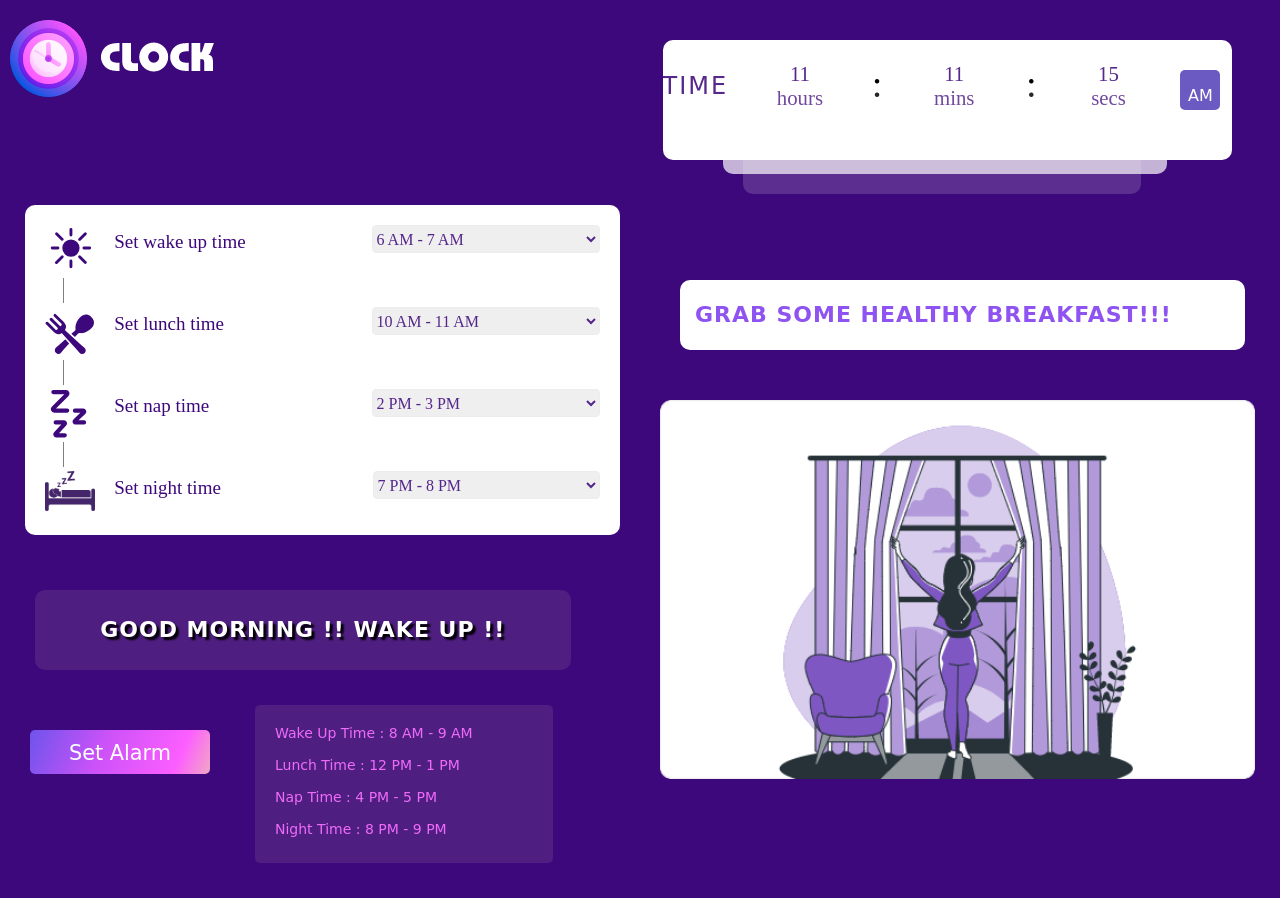
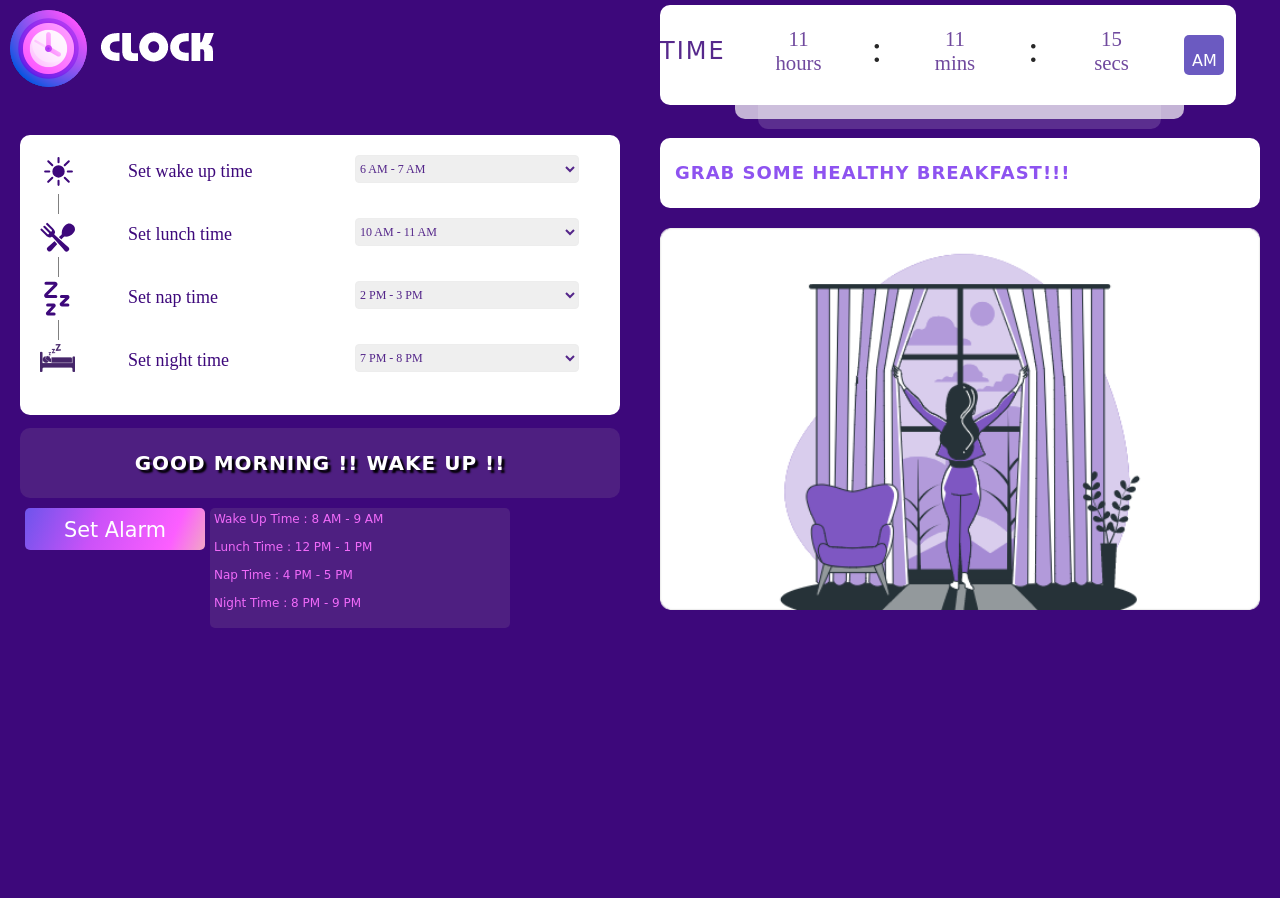
Before and after one commit to rohit-sde/clockify, a plain HTML site: page index.html in a window 1280 px wide. After the commit the page ends 800 px from the top, so only its background shows below. Drawn offline with Linux system fonts and the light colour scheme.

Commit message:
finl update for UX/UI

```diff
--- a/index.html
+++ b/index.html
@@ -22,13 +22,13 @@
           <div class="clock">
             <img src="./clock-logo/clock_logo.png" alt="clock" />
           </div>
-          <div class="message-1">
+          <!-- <div class="message-1">
             <p class="message" id="pera1"></p>
-          </div>
+          </div> -->
         </div>
 
         <div class="col col-2">
-          <div class="digitalClock" onclick="function1()">
+          <div class="digitalClock">
             <div class="timer">
               <div class="time">TIME
 
@@ -62,7 +62,7 @@
         <div class="col col-1">
           <div class="timeTable">
             <div class="wake">
-              <img src="./img/wake_up.svg" alt="" width="50px" />
+              <img src="./img/wake_up.svg" alt="" width="35px" />
               <span class="text">Set wake up time</span>
               <select name="selectWake" class="selectOne" id="slotOne">
                 <option value="6">6 AM - 7 AM</option>
@@ -94,7 +94,7 @@
             </div>
             <div class="vertical"></div>
             <div class="lunch">
-              <img src="./img/lunch_time.svg" alt="" width="50px" />
+              <img src="./img/lunch_time.svg" alt="" width="35px" />
               <span class="text">Set lunch time</span>
               <select name="selectLunch" class="selectOne" id="slotTwo">
                 <option value="10">10 AM - 11 AM</option>
@@ -125,7 +125,7 @@
             </div>
             <div class="vertical"></div>
             <div class="nap">
-              <img src="./img/nap_time.svg" alt="" width="50px" />
+              <img src="./img/nap_time.svg" alt="" width="35px" />
               <span class="text">Set nap time</span>
               <select name="selectNap" class="selectOne" id="slotThree">
                 <option value="14">2 PM - 3 PM</option>
@@ -156,7 +156,7 @@
             </div>
             <div class="vertical"></div>
             <div class="night">
-              <img src="./img/night_time.png" alt="" width="50px" />
+              <img src="./img/night_time.png" alt="" width="35px" />
               <span class="text">Set night time</span>
               <select name="selectNight" class="selectOne" id="slotFour">
                 <option value="19">7 PM - 8 PM</option>
@@ -195,10 +195,9 @@
               <button class="alarm" onclick="function2()">
                 <span class="a1">Set Alarm</span>
               </button>
-
-              <div class="message-2">
+              <!-- <div class="message-2">
                 <p class="message" id="pera2"></p>
-              </div>
+              </div> -->
             </div>
             <div class="guide">
               <div class="none">
--- a/index.js
+++ b/index.js
@@ -1,24 +1,7 @@
 let timeText = document.getElementById("timeText");
 let greetText = document.getElementById("greetText");
-let slotOne = document.getElementById("slotOne").value;
-let slotTwo = document.getElementById("slotTwo").value;
-let slotThree = document.getElementById("slotThree").value;
-let slotFour = document.getElementById("slotFour").value;
 
-function function1() {
-  let pera1 = document.getElementById("pera1");
-  pera1.innerHTML = `The message and Image will change according to the time`;
-  pera1.style.cssText =
-    "height: auto; padding: 8px; border-Radius:10px; background-color: #fff;";
-}
 function function2() {
-  // ================ for Messages =============
-  let pera2 = document.getElementById("pera2");
-  pera2.innerHTML = `Time will be updated here after clicking on  "Set Alarm"`;
-
-  pera2.style.cssText =
-    "height: 88px; padding: 8px; border-Radius:10px; background-color: #fff;";
-
   // Check if the alarm should be triggered
   const slotOne = document.getElementById("slotOne").value;
   const slotTwo = document.getElementById("slotTwo").value;
--- a/style.css
+++ b/style.css
@@ -9,8 +9,8 @@ body {
   background-color: #3d087b;
 }
 .container {
-  margin: 5px;
-  margin-top: 20px;
+  width: auto;
+  height: auto;
 }
 
 /* ---- for logo and Real Time Style start ---- */
@@ -25,20 +25,12 @@ body {
 }
 
 /*------- logo and message style start ------*/
-.row-1 .col-1 {
-  margin-left: 5px;
-  display: flex;
+.row-1 .col-1 img {
+  margin: 10px;
 }
 
 /* ---- Message style start ---- */
-.message-1 {
-  width: 220px;
-  margin-top: 20px;
-  margin-left: 20%;
-  font-size: 18px;
-  padding: 5px;
-  border-radius: 10px;
-}
+
 @media screen and (max-width: 431px) {
   .message-1 {
     margin-left: auto;
@@ -50,9 +42,9 @@ body {
 /*------- logo and message style End ------*/
 /*---- Real time style started -----*/
 .digitalClock {
-  margin-top: 20px;
+  margin: 5px;
   width: 90%;
-  height: 120px;
+  height: 100px;
   border-radius: 10px;
   background-color: #ffffff;
   margin-left: 20px;
@@ -138,8 +130,8 @@ body {
   border-radius: 10px;
   background-color: rgba(255, 255, 255, 0.696);
   opacity: 1;
-  margin-top: -70px;
-  margin-left: 60px;
+  margin-top: -90px;
+  margin-left: 13%;
   z-index: 2;
 }
 .boxTwo {
@@ -148,8 +140,8 @@ body {
   border-radius: 10px;
   background-color: rgba(255, 255, 255, 0.696);
   opacity: 0.22;
-  margin-top: -90px;
-  margin-left: 80px;
+  margin-top: -100px;
+  margin-left: 17%;
   z-index: 1;
 }
 
@@ -172,18 +164,18 @@ body {
 /* Tble of Timing */
 .timeTable {
   width: 100%;
-  height: 330px;
+  height: 280px;
   box-sizing: border-box;
   border-radius: 10px;
   background: #ffffff;
   display: inline-block;
-  padding: 20px 20px;
+  padding: 20px;
   position: relative;
-  top: 25px;
+  top: 5px;
 }
 .vertical {
   width: 100px;
-  height: 25px;
+  height: 20px;
   margin: 4px 0 4px 18px;
   border-left: 1px solid grey;
 }
@@ -194,10 +186,10 @@ body {
   display: flex;
 }
 select {
-  width: 42%;
+  width: 40%;
   height: 28px;
   border: 1px solid #ededed;
-  font: 16px Manrope;
+  font: 12px Manrope;
   color: #3d087bde;
   border-radius: 4px;
   position: relative;
@@ -206,17 +198,16 @@ select {
 .text {
   position: absolute;
   margin-top: 6px;
-  left: 15%;
-  font: 19px Manrope;
+  left: 18%;
+  font: 18px Manrope;
   color: #3d087b;
 }
 .grab {
-  width: 95%;
+  width: 100%;
   height: auto;
   border-radius: 10px;
   background-color: #ffffff;
-  margin-top: 100px;
-  margin-left: 20px;
+  margin-top: 8px;
   padding: 15px;
   font: normal normal 900 30px/40px Bauhaus Hv BT;
   letter-spacing: 0px;
@@ -226,15 +217,14 @@ select {
   font-family: "Bubblegum Sans", cursive;
   font-weight: bold;
   letter-spacing: 1px;
-  font-size: 22px;
+  font-size: 18px;
 }
 .morning {
-  width: 90%;
+  width: 100%;
   height: auto;
   background-color: rgba(97, 56, 136, 0.488);
   border-radius: 10px;
-  margin-top: 80px;
-  margin-left: 10px;
+  margin-top: 18px;
   font: normal normal 900 30px/40px Bauhaus Hv BT;
   letter-spacing: 0px;
 }
@@ -243,8 +233,8 @@ select {
   font-family: "Bubblegum Sans", cursive;
   font-weight: bold;
   letter-spacing: 1px;
-  padding: 20px;
-  font-size: 22px;
+  padding: 15px;
+  font-size: 20px;
   text-align: center;
   text-shadow: 3px 3px 2px black;
 }
@@ -256,7 +246,7 @@ select {
 /* Alarm */
 .alarm {
   width: 180px;
-  height: 44px;
+  height: 42px;
   background-image: linear-gradient(
     113deg,
     #6e54ec 0%,
@@ -267,9 +257,9 @@ select {
   cursor: pointer;
   border-radius: 5px;
   position: relative;
-  top: 60px;
+  top: 10px;
   left: 5px;
-  padding-top: 2px;
+  padding-top: 1px;
   border: none;
 }
 .a1 {
@@ -297,41 +287,49 @@ select {
     #6e54ec 100%
   );
 }
-.message-2 {
+/* .message-2 {
   width: 220px;
   margin-top: 80px;
   font-size: 18px;
   padding: 5px;
   border-radius: 10px;
-}
+} */
 .guide {
   width: 50%;
-  height: auto;
-  margin-top: 35px;
+  height: 120px;
+  margin-top: 10px;
   margin-left: 10px;
   border-radius: 5px;
   box-sizing: border-box;
-  padding: 10px;
-  margin-bottom: 10px;
+  padding: 4px;
   background-color: rgba(97, 56, 136, 0.488);
+}
+@media screen and (max-width: 839px) {
+  .guide {
+    margin-top: 20px;
+    width: 100%;
+    text-align: center;
+    height: 150px;
+  }
 }
 @media screen and (max-width: 507px) {
   .guide {
+    margin-top: 20px;
     width: 100%;
     text-align: center;
+    height: 150px;
   }
 }
 .none {
-  padding: 10px 0px 0px 10px;
   color: #f06af9;
   font-family: "Comfortaa", cursive;
-  font-size: 14px;
+  font-size: 12px;
 }
 #timeImage {
   width: 100%;
   height: 400px;
   border-radius: 10px;
-  margin-top: 50px;
+  margin-top: 20px;
 }
 #changeImage {
   width: 100%;
@@ -339,3 +337,8 @@ select {
 .set {
   justify-content: space-evenly;
 }
+@media screen and (max-width: 269px) {
+  .digitalClock {
+    width: 100%;
+  }
+}
```
